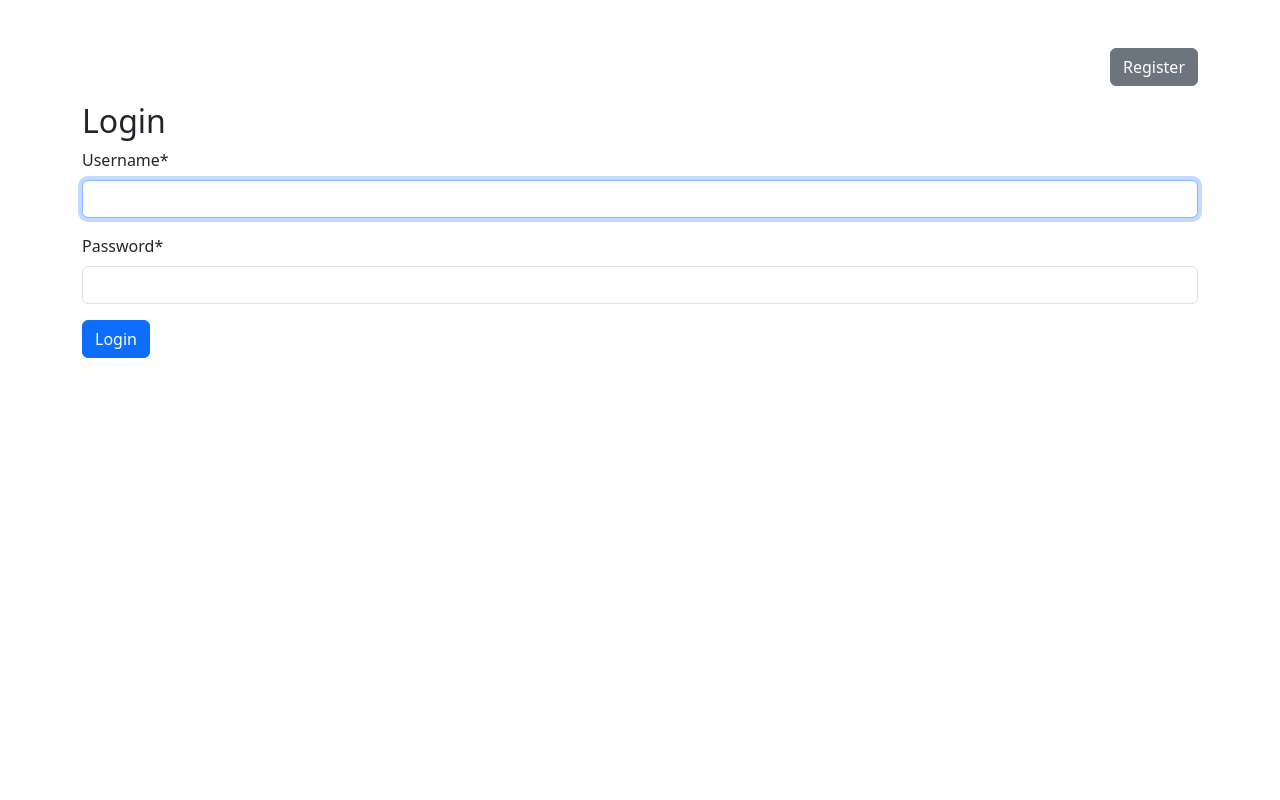
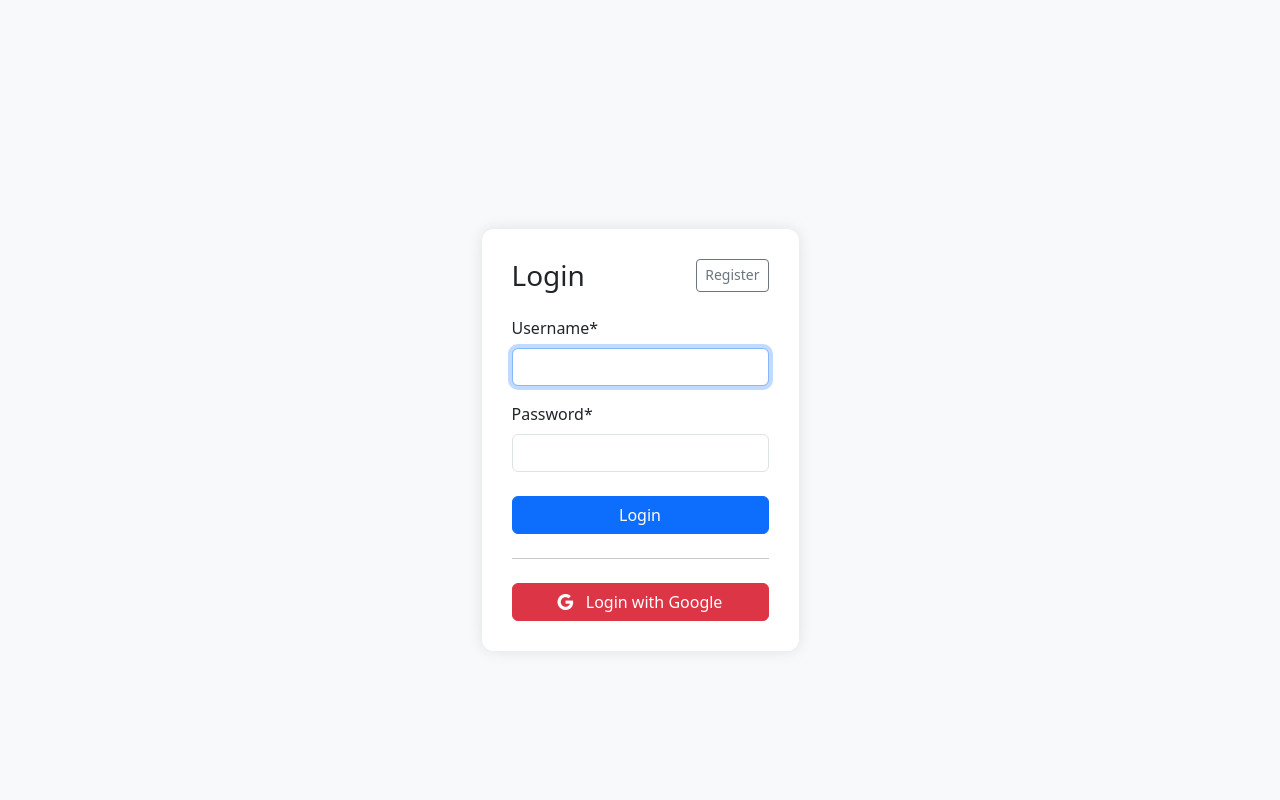
Before and after one commit to anandu-kk/Cryptolock, a Django app: page /accounts/login/ in a window 1280 px wide. Run offline with Django 5.2, Linux system fonts and the light colour scheme; some libraries are stand-ins or nearby versions.

Commit message:
Add django-allauth for social authentication and enhance login UI
- Integrated django-allauth for Google authentication.
- Updated login view to handle user profile creation if it doesn't exist.
- Improved login.html with a modern design and added Google login button.
- Updated urlpatterns to include allauth URLs.

```diff
--- a/Cryptolock/urls.py
+++ b/Cryptolock/urls.py
@@ -22,6 +22,7 @@ urlpatterns = [
     path('admin/', admin.site.urls),
     path('accounts/login/', auth_view.LoginView.as_view(template_name='vault/login.html'), name='login'),
     path('accounts/logout/', auth_view.LogoutView.as_view(), name='logout'),
+    path('accounts/',include('allauth.urls')),
     path('',include('vault.urls')),
 
 ]
--- a/vault/templates/vault/login.html
+++ b/vault/templates/vault/login.html
@@ -1,23 +1,46 @@
+{% load socialaccount %}
 {% load crispy_forms_tags %}
 <!DOCTYPE html>
 <html>
 <head>
     <title>Login</title>
     <link rel="stylesheet" href="https://cdn.jsdelivr.net/npm/bootstrap@5.3.3/dist/css/bootstrap.min.css" crossorigin="anonymous">
+    <style>
+        body {
+            background-color: #f8f9fa;
+        }
+        .login-container {
+            max-width: 400px;
+            margin-top: 80px;
+            background-color: white;
+            padding: 30px;
+            border-radius: 12px;
+            box-shadow: 0 0 15px rgba(0,0,0,0.1);
+        }
+    </style>
 </head>
 <body>
-<div class="container mt-5">
+<div class="container d-flex justify-content-center align-items-center min-vh-100">
+    <div class="login-container">
+        <div class="d-flex justify-content-between mb-4">
+            <h3 class="mb-0">Login</h3>
+            <a href="{% url 'register' %}" class="btn btn-outline-secondary btn-sm">Register</a>
+        </div>
 
-    <div class="d-flex justify-content-end">
-        <a href="{% url 'register' %}" class="btn btn-secondary mb-3">Register</a>
+        <form method="post" novalidate>
+            {% csrf_token %}
+            {{ form|crispy }}
+            <button type="submit" class="btn btn-primary w-100 mt-2">Login</button>
+        </form>
+
+        <hr class="my-4">
+
+        <a href="{% provider_login_url 'google' %}" class="btn btn-danger w-100">
+            <i class="bi bi-google me-2"></i> Login with Google
+        </a>
     </div>
+</div>
 
-    <h2>Login</h2>
-    <form method="post">
-        {% csrf_token %}
-        {{ form|crispy }}
-        <button type="submit" class="btn btn-primary">Login</button>
-    </form>
-</div>
+<link rel="stylesheet" href="https://cdn.jsdelivr.net/npm/bootstrap-icons@1.11.1/font/bootstrap-icons.css">
 </body>
 </html>
--- a/vault/views.py
+++ b/vault/views.py
@@ -9,7 +9,11 @@ from .models import UserProfile,EncryptedFile,AccessLog
 
 @login_required
 def dashboard(request):
-    user_profile = UserProfile.objects.get(user=request.user)
+    try:
+        user_profile = UserProfile.objects.get(user=request.user)
+    except UserProfile.DoesNotExist:
+        user_profile = UserProfile.objects.create(user=request.user)
+        user_profile.generate_user_key()
     user_key = user_profile.get_decrypted_key()
     return render(request, 'vault/dashboard.html', {'key': user_key})
 
```
Also changed, not shown: Cryptolock/settings.py (+26 -0 lines).
